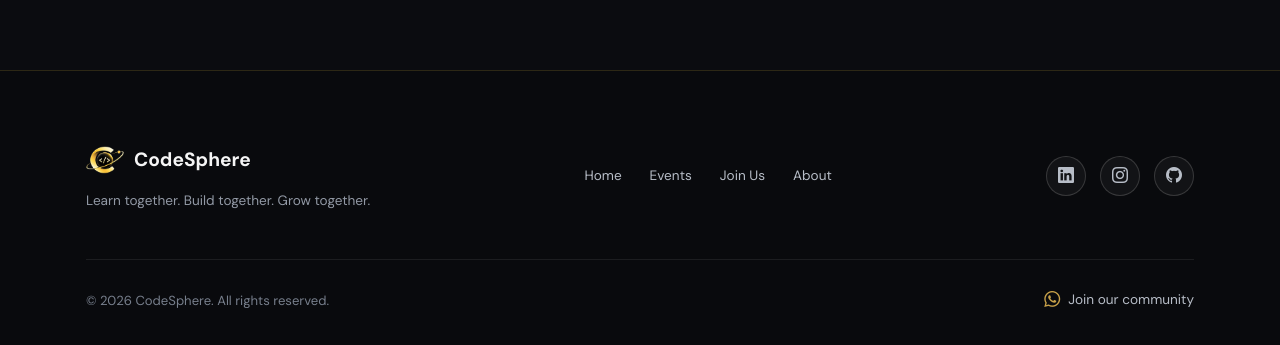
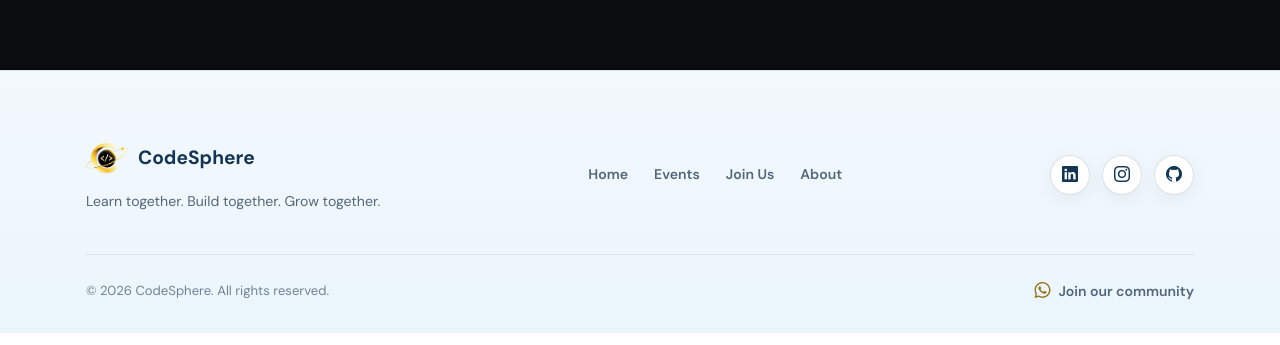
Before and after one commit to Toumik-Haque/CodeSphere, a React (Vite) app in the folder client/: page /events in a window 1280 px wide. Shown: the part 530-875 px from the top of the page. Built offline with nearby package versions, Linux system fonts and the light colour scheme; no server answers.

Commit message:
Restyle footer to match CodeSphere light branding

```diff
--- a/client/src/css/Footer.css
+++ b/client/src/css/Footer.css
@@ -1,141 +1,17 @@
-/* ========================================
-   CODESPHERE FOOTER
-======================================== */
-
-.codesphere-footer {
-  padding: 70px 0 36px;
-  background: #090a0d;
-  border-top: 1px solid rgba(212, 175, 55, 0.18);
-}
-
-.footer-main {
-  display: flex;
-  align-items: center;
-  justify-content: space-between;
-  flex-wrap: wrap;
-  gap: 32px;
-  margin-bottom: 48px;
-}
-
-.footer-branding {
-  display: flex;
-  flex-direction: column;
-  gap: 12px;
-  max-width: 300px;
-}
-
-.footer-brand {
-  display: inline-flex;
-  align-items: center;
-  gap: 10px;
-  color: #f5f5f5;
-  font-size: 1.2rem;
-  font-weight: 800;
-  text-decoration: none;
-}
-
-.footer-brand img {
-  width: 38px;
-  height: 38px;
-  object-fit: contain;
-}
-
-.footer-tagline {
-  margin: 0;
-  color: #9299a5;
-  font-size: 0.85rem;
-}
-
-.footer-links {
-  display: flex;
-  align-items: center;
-  gap: 28px;
-  list-style: none;
-  flex-wrap: wrap;
-}
-
-.footer-links a,
-.footer-bottom a {
-  color: #b7bdc7;
-  font-size: 0.85rem;
-  text-decoration: none;
-  transition: color 0.2s ease;
-}
-
-.footer-links a:hover,
-.footer-bottom a:hover {
-  color: var(--gold);
-}
-
-.footer-socials {
-  display: flex;
-  align-items: center;
-  gap: 14px;
-}
-
-.social-icon-btn {
-  width: 40px;
-  height: 40px;
-  border-radius: 50%;
-  color: #b7bdc7;
-  background: #b7bdc70d;
-  border: 1px solid rgba(128, 128, 128, 0.336);
-  display: flex;
-  align-items: center;
-  justify-content: center;
-  transition: all 0.18s cubic-bezier(0.16, 1, 0.3, 1);
-}
-
-.social-icon-btn:hover {
-  color: var(--gold);
-  border-color: var(--gold-border);
-  background: rgba(132, 131, 126, 0.126);
-  transform: translateY(-2px);
-}
-
-.footer-bottom {
-  display: flex;
-  align-items: center;
-  justify-content: space-between;
-  flex-wrap: wrap;
-  gap: 16px;
-  padding-top: 28px;
-  border-top: 1px solid rgba(255, 255, 255, 0.08);
-  color: #777f8c;
-  font-size: 0.82rem;
-}
-
-.footer-bottom a {
-  display: inline-flex;
-  align-items: center;
-  gap: 8px;
-}
-
-.footer-bottom a i {
-  color: var(--gold);
-  font-size: 1rem;
-}
-
-@media (max-width: 768px) {
-  .footer-main {
-    flex-direction: column;
-    align-items: flex-start;
-    gap: 16px;
-  }
-
-  .footer-links {
-    gap: 16px;
-  }
-
-  .footer-bottom {
-    flex-direction: column;
-    align-items: flex-start;
-  }
-}
-
-@media (prefers-reduced-motion: reduce) {
-  .footer-links a,
-  .footer-bottom a {
-    transition: none;
-  }
-}
+.codesphere-footer { padding:66px 0 30px; background:linear-gradient(180deg,#f4f9fd 0%,#eaf5fc 100%); border-top:1px solid rgba(21,54,83,.09); }
+.footer-main { display:flex; align-items:center; justify-content:space-between; flex-wrap:wrap; gap:32px; margin-bottom:42px; }
+.footer-branding { display:flex; flex-direction:column; gap:12px; max-width:300px; }
+.footer-brand { display:inline-flex; align-items:center; gap:10px; color:var(--navy); font-size:1.2rem; font-weight:800; }
+.footer-brand img { width:42px; height:42px; object-fit:contain; }
+.footer-tagline { margin:0; color:var(--text-muted); font-size:.88rem; }
+.footer-links { display:flex; align-items:center; gap:26px; list-style:none; flex-wrap:wrap; padding:0; }
+.footer-links a,.footer-bottom a { color:#52677a; font-size:.88rem; font-weight:600; transition:color .2s ease; }
+.footer-links a:hover,.footer-bottom a:hover { color:var(--gold-deep); }
+.footer-socials { display:flex; align-items:center; gap:12px; }
+.social-icon-btn { display:flex; width:40px; height:40px; align-items:center; justify-content:center; border:1px solid rgba(21,54,83,.14); border-radius:50%; color:var(--navy); background:#fff; box-shadow:var(--shadow-sm); transition:all .18s ease; }
+.social-icon-btn:hover { color:var(--navy); border-color:var(--gold); background:#fff9e9; transform:translateY(-2px); }
+.footer-bottom { display:flex; align-items:center; justify-content:space-between; flex-wrap:wrap; gap:16px; padding-top:24px; border-top:1px solid rgba(21,54,83,.1); color:#718394; font-size:.82rem; }
+.footer-bottom a { display:inline-flex; align-items:center; gap:8px; }
+.footer-bottom a i { color:var(--gold-deep); font-size:1rem; }
+@media (max-width:768px) { .footer-main { flex-direction:column; align-items:flex-start; gap:22px; } .footer-links { gap:16px; margin:0; } .footer-bottom { flex-direction:column; align-items:flex-start; } }
+@media (prefers-reduced-motion:reduce) { .footer-links a,.footer-bottom a,.social-icon-btn { transition:none; } }
```
